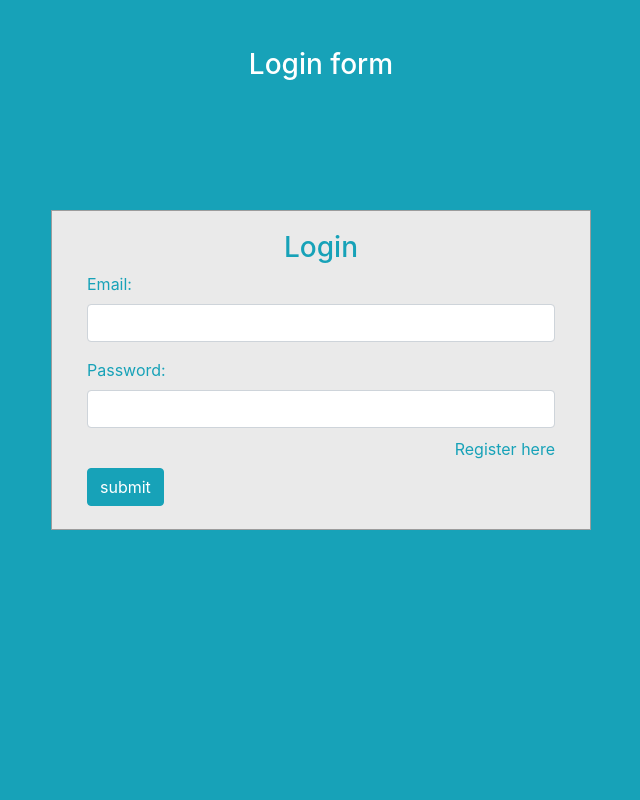
After one commit to Bhowmik-puja/health_care, a PHP site: page /login.php in a window 1280 px wide. The commit adds this page. Shown: the whole page, without its empty margins (319-959 px from the left). Run offline with PHP 8.4, Linux system fonts and the light colour scheme; some libraries are stand-ins or nearby versions.

Commit message:
login added

```diff
--- /dev/null
+++ b/login.css
@@ -0,0 +1,19 @@
+body {
+    margin: 0;
+    padding: 0;
+    background-color: #17a2b8;
+    height: 100vh;
+  }
+  #login .container #login-row #login-column #login-box {
+    margin-top: 120px;
+    max-width: 600px;
+    height: 320px;
+    border: 1px solid #9C9C9C;
+    background-color: #EAEAEA;
+  }
+  #login .container #login-row #login-column #login-box #login-form {
+    padding: 20px;
+  }
+  #login .container #login-row #login-column #login-box #login-form #register-link {
+    margin-top: -85px;
+  }
--- /dev/null
+++ b/login.php
@@ -0,0 +1,74 @@
+<?php
+session_start();
+$pdo = require_once "database.php";
+if($_SERVER['REQUEST_METHOD'] == 'POST'){
+    $email = $_POST['email'];
+    $pass =($_POST['password']);
+    $stmt = $pdo->prepare("SELECT * FROM patients WHERE email = :email AND password = :password");
+    $stmt->bindValue(':email',$email);
+    $stmt->bindValue(':password',$pass);
+    $stmt->execute();
+    $profiles = $stmt->fetchAll();
+    // echo '<pre>';
+    // var_dump($profiles);
+    // echo '</pre>';
+
+    if($stmt->rowCount() >0){
+        $_SESSION['userlogin']=$_POST['email'];
+        $_SESSION['name']=$profiles[0]['firstName'];
+        // var_dump($profiles);
+        header("location: index.php");
+    }
+    else{
+        echo "<script>alert('Invalid email or password')</script>";
+    }
+}
+?>
+
+<!DOCTYPE html>
+<html lang="en">
+
+<head>
+    <meta charset="UTF-8">
+    <meta http-equiv="X-UA-Compatible" content="IE=edge">
+    <meta name="viewport" content="width=device-width, initial-scale=1.0">
+    <link href="//maxcdn.bootstrapcdn.com/bootstrap/4.1.1/css/bootstrap.min.css" rel="stylesheet" id="bootstrap-css">
+    <script src="//maxcdn.bootstrapcdn.com/bootstrap/4.1.1/js/bootstrap.min.js"></script>
+    <script src="//cdnjs.cloudflare.com/ajax/libs/jquery/3.2.1/jquery.min.js"></script>
+    <link rel="stylesheet" href="login.css">
+    <title>Login</title>
+</head>
+
+<body>
+    <div id="login">
+        <h3 class="text-center text-white pt-5">Login form</h3>
+        <div class="container">
+            <div id="login-row" class="row justify-content-center align-items-center">
+                <div id="login-column" class="col-md-6">
+                    <div id="login-box" class="col-md-12">
+                        <form id="login-form" class="form" action="" method="post">
+                            <h3 class="text-center text-info">Login</h3>
+                            <div class="form-group">
+                                <label for="username" class="text-info">Email:</label><br>
+                                <input type="text" name="email" id="username" class="form-control">
+                            </div>
+                            <div class="form-group">
+                                <label for="password" class="text-info">Password:</label><br>
+                                <input type="password" name="password" id="password" class="form-control">
+                            </div>
+                            <div class="form-group">
+                                <br>
+                                <input type="submit" name="submit" class="btn btn-info btn-md" value="submit">
+                            </div>
+                            <div id="register-link" class="text-right">
+                                <a href="index.php" class="text-info">Register here</a>
+                            </div>
+                        </form>
+                    </div>
+                </div>
+            </div>
+        </div>
+    </div>
+</body>
+
+</html>
--- /dev/null
+++ b/logout.php
@@ -0,0 +1,6 @@
+<?php
+ //logout.php
+ session_start();
+ session_destroy();
+ header("location:index.php");
+ ?>
```
Also changed, not shown: index.php (+14 -1 lines), patientReg.php (+6 -6 lines).
